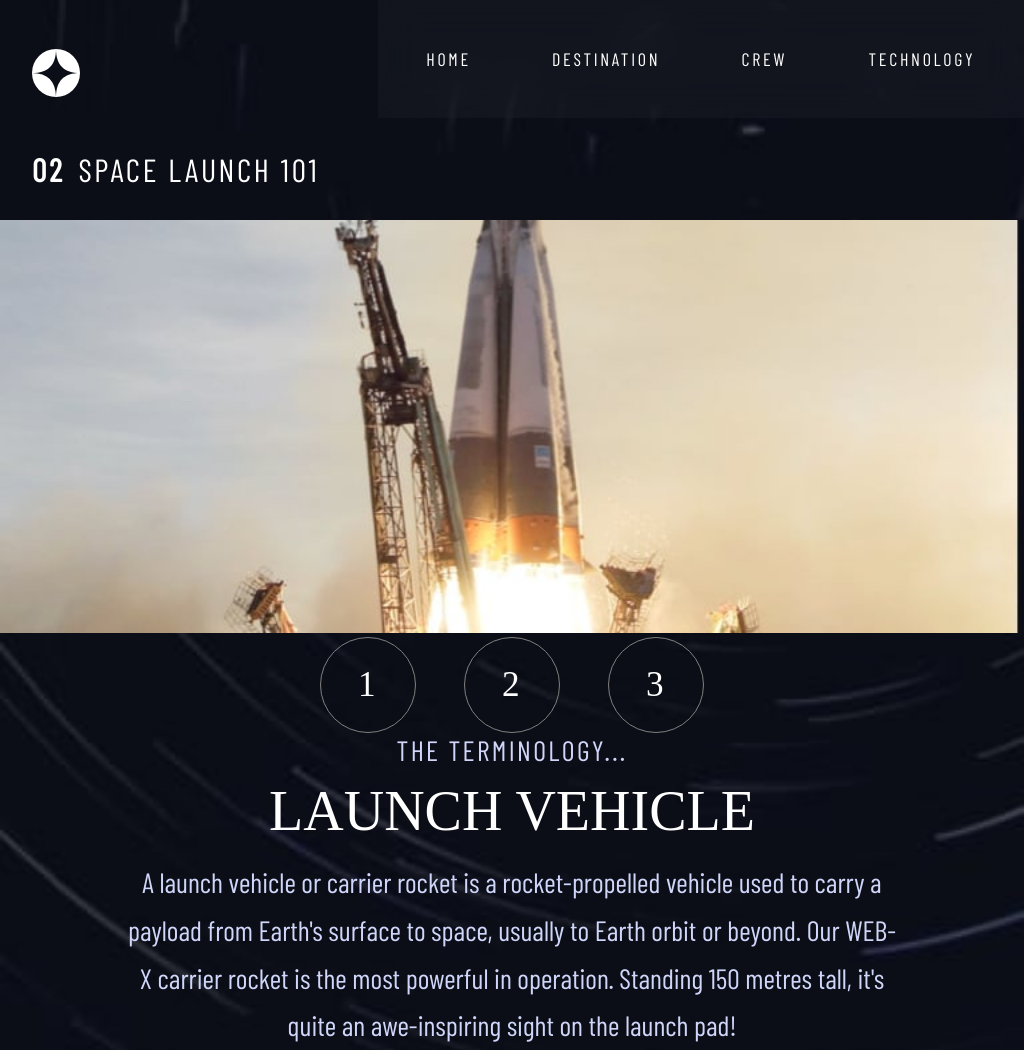
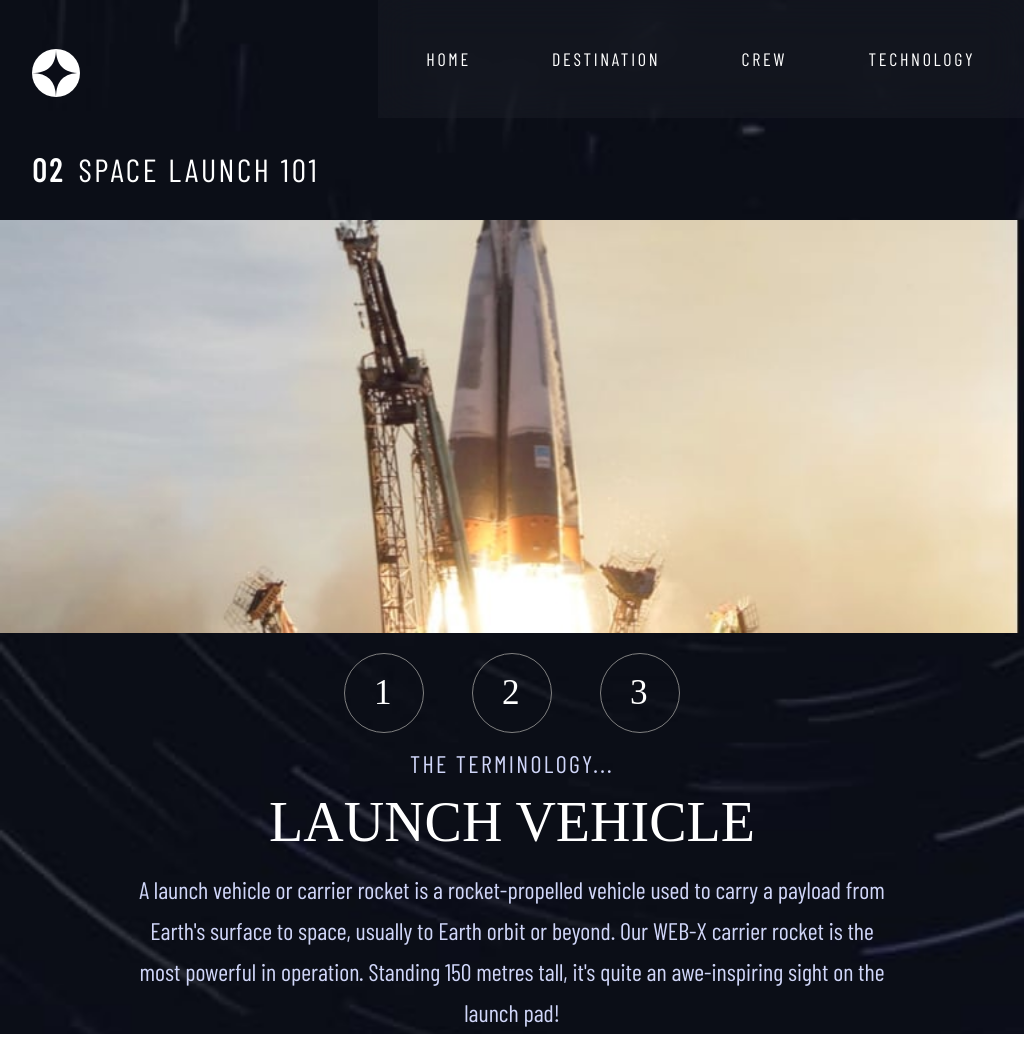
Before and after one commit to mercadorico/space-tourism, a React (Create React App) app: page /technology in a window 1024 px wide. Built offline with nearby package versions, Linux system fonts and the light colour scheme; a web font is replaced by a local one.

Commit message:
Add top-bottom margin to technology button.

```diff
--- a/src/components/technology/technology.css
+++ b/src/components/technology/technology.css
@@ -26,6 +26,10 @@ body.technology {
 
 .technology__img-container > img {
     max-width: 100%;
+}
+
+.button__flex-container {
+    margin: 1rem 0;
 }
 
 .technology__button {
@@ -114,8 +118,8 @@ body.technology {
     }
 
     .technology__button {
-        min-width: 6rem;
-        min-height: 6rem;
+        min-width: 5rem;
+        min-height: 5rem;
         font-size: 2.2rem;
     }
 
@@ -124,7 +128,7 @@ body.technology {
     }
 
     .terminology {
-        font-size: 1.75rem;
+        font-size: 1.5rem;
     }
 
     .technology__name {
@@ -132,7 +136,7 @@ body.technology {
     }
 
     .description {
-        font-size: 1.75rem;
+        font-size: 1.5rem;
         padding: 0 8rem;
     }
 
```
